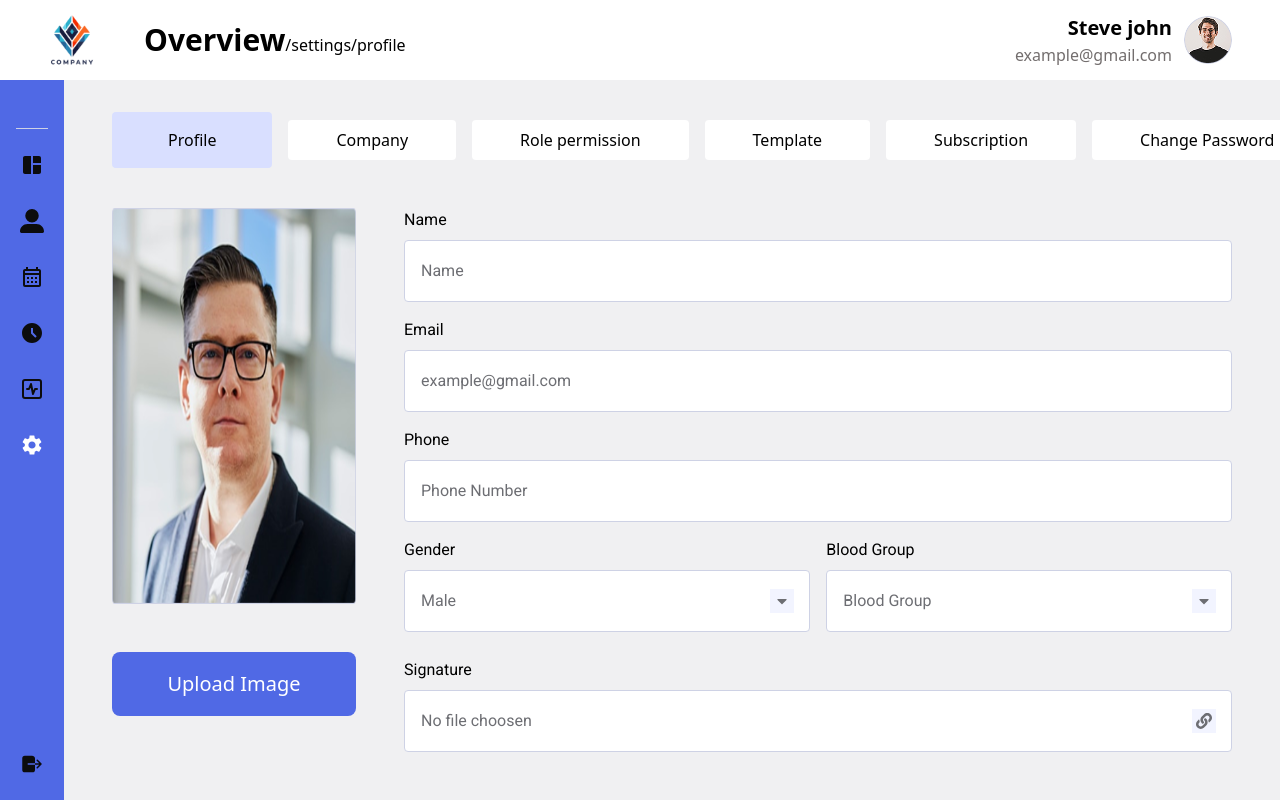
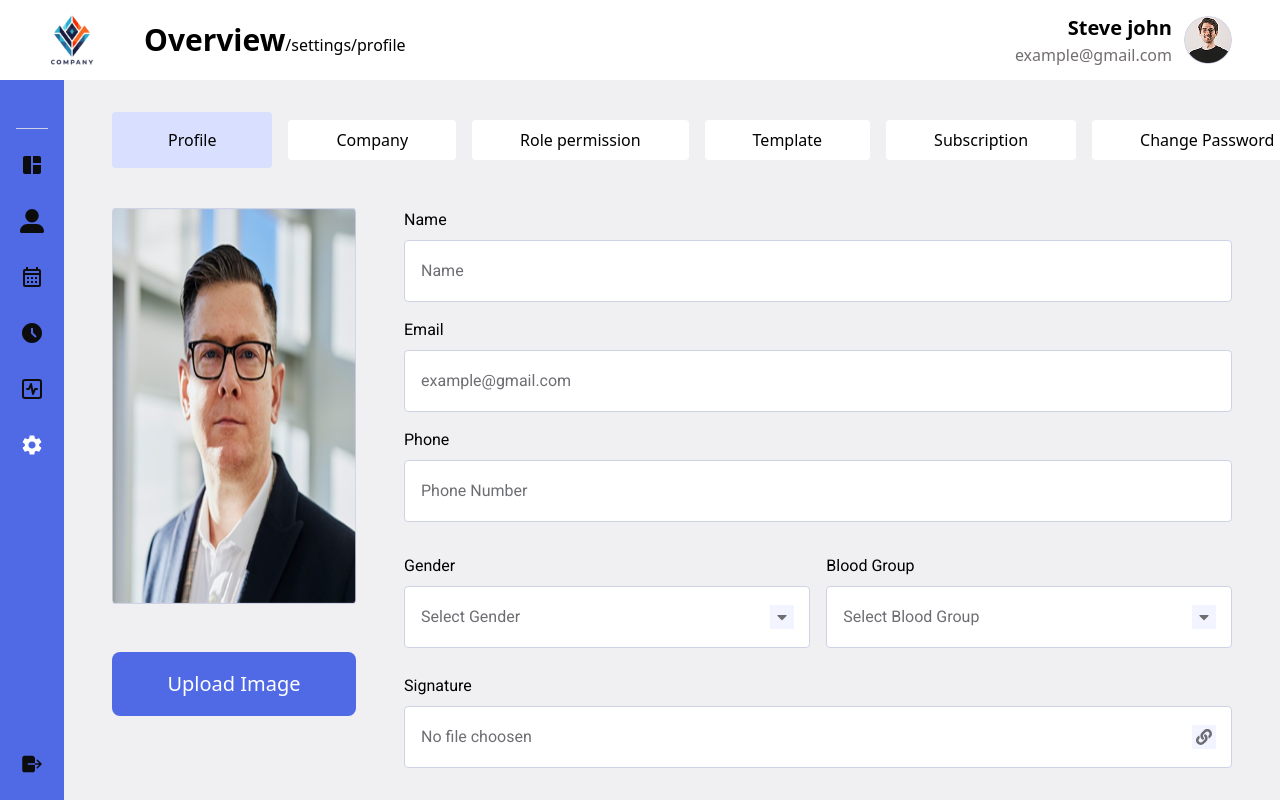
Before and after one commit to newajfireAI/TimeSheetManagament, a Next.js app: page /settings/profile in a window 1280 px wide. Built offline with nearby package versions, Linux system fonts and the light colour scheme.

Commit message:
dropdown updated

```diff
--- a/src/app/settings/(slug)/profile/SettingProfile.jsx
+++ b/src/app/settings/(slug)/profile/SettingProfile.jsx
@@ -4,18 +4,15 @@ import SettingsLayout from "../../SettingsLayout";
 import Image from "next/image";
 
 import { FaCaretDown, FaCaretUp, FaLink } from "react-icons/fa";
+import Dropdown from "@/components/Dropdown";
 
 export default function SettingProfile() {
-  const [Gender, setGender] = useState("Male");
-  const [showGender, setShowGender] = useState(false);
-  const gender = ["Male", "Female", "Others"];
-
-  const [Blood, setBlood] = useState("Blood Group");
-  const [showBlood, setShowBlood] = useState(false);
-  const bloodGroups = ["A+", "A−", "B+", "B−", "AB+", "AB−", "O+", "O−"];
 
   const fileRef = useRef(null);
   const [fileName, setFileName] = useState("");
+  const handleOptionSelect = (option) => {
+    console.log("Selected:", option);
+  };
 
   return (
     <SettingsLayout>
@@ -67,83 +64,23 @@ export default function SettingProfile() {
           </div>
 
           <div className="flex justify-between gap-[2%] mt-4 ">
-            <div className="flex flex-col gap-2   w-full">
-              <label className="font-roboto text-[#000000] text-[16px]">
-                Gender
-              </label>
-              <div
-                className="relative"
-                onClick={() => setShowGender(!showGender)}
-              >
-                <input
-                  readOnly
-                  className="w-full bg-white outline-none py-[18px] px-4 text-[#6D6E73] font-roboto text-[16px] placeholder-[#6D6E73] border border-[#CED2E5] rounded "
-                  placeholder={Gender}
-                />
-                <div className="w-6 h-6 bg-[#F2F4FF] flex items-center justify-center absolute top-1/2 -translate-y-1/2 right-4 text-[#6D6E73]">
-                  {showGender ? <FaCaretUp /> : <FaCaretDown />}
-                </div>
-                <div
-                  className={`w-full text-center bg-white font-inter text-[14px] text-[#333333] z-30 absolute ${
-                    showGender
-                      ? "opacity-100 h-auto visible overflow-auto"
-                      : "opacity-0 h-0 invisible overflow-hidden"
-                  }`}
-                >
-                  {gender.map((item) => (
-                    <div
-                      key={item}
-                      onClick={() => {
-                        setGender(item);
-                        setShowGender(false);
-                      }}
-                      className="py-2 hover:bg-[#5069E5] hover:text-white cursor-pointer"
-                    >
-                      {item}
-                    </div>
-                  ))}
-                </div>
-              </div>
-            </div>
+            <Dropdown
+                  label="Gender"
+                  placeholder="Select Gender"
+                  options={["Male", "Female", "Others"]}
+                  onSelect={handleOptionSelect}
+                  className="mt-4"
+                  spanClass="hidden"
+                  />
 
-            <div className="flex flex-col gap-2   w-full">
-              <label className="font-roboto text-[#000000] text-[16px]">
-                Blood Group
-              </label>
-              <div
-                className="relative"
-                onClick={() => setShowBlood(!showBlood)}
-              >
-                <input
-                  readOnly
-                  className="w-full bg-white outline-none py-[18px] px-4 text-[#6D6E73] font-roboto text-[16px] placeholder-[#6D6E73] border border-[#CED2E5] rounded "
-                  placeholder={Blood}
-                />
-                <div className="w-6 h-6 bg-[#F2F4FF] flex items-center justify-center absolute top-1/2 -translate-y-1/2 right-4 text-[#6D6E73]">
-                  {showBlood ? <FaCaretUp /> : <FaCaretDown />}
-                </div>
-                <div
-                  className={`w-full text-center  overflow-y-scroll hide-scrollbar bg-white font-inter text-[14px] text-[#333333] z-30 absolute ${
-                    showBlood
-                      ? "opacity-100 h-[150px] visible overflow-auto"
-                      : "opacity-0 h-0 invisible overflow-hidden"
-                  }`}
-                >
-                  {bloodGroups.map((item) => (
-                    <div
-                      key={item}
-                      onClick={() => {
-                        setBlood(item);
-                        setShowBlood(false);
-                      }}
-                      className="py-2 hover:bg-[#5069E5] hover:text-white cursor-pointer"
-                    >
-                      {item}
-                    </div>
-                  ))}
-                </div>
-              </div>
-            </div>
+           <Dropdown
+                  label="Blood Group"
+                  placeholder="Select Blood Group"
+                  options={["A+", "A−", "B+", "B−", "AB+", "AB−", "O+", "O−"]}
+                  onSelect={handleOptionSelect}
+                  className="mt-4 "
+                  spanClass="hidden"
+                  />
           </div>
 
           <div className="flex flex-col gap-2 mt-[26px] w-full  ">
--- a/src/app/user/page.js
+++ b/src/app/user/page.js
@@ -11,14 +11,7 @@ import Dropdown from "@/components/Dropdown";
 
 const page = () => {
   const [showPass, setShowPass] = useState(false);
-  const [showNewPass, setShowNewPass] = useState(false);
-  const [Role, setRole] = useState("User");
-  const [showRole, setShowRole] = useState(false);
-  const [Gender, setGender] = useState("Male");
-  const [showGender, setShowGender] = useState(false);
 
-  const roles = ["User", "Vender", "Employee"];
-  const gender = ["Male", "Female", "Others"];
   const [open, setOpen] = useState(false);
 
   const handleOptionSelect = (option) => {
--- a/src/components/Dropdown.jsx
+++ b/src/components/Dropdown.jsx
@@ -9,6 +9,7 @@ const Dropdown = ({
   onSelect,
   className,
   inputClass,
+  spanClass,
 }) => {
   const [selected, setSelected] = useState("");
   const [show, setShow] = useState(false);
@@ -20,7 +21,6 @@ const Dropdown = ({
     if (onSelect) onSelect(value);
   };
 
-  // 👉 Outside click handler
   useEffect(() => {
     const handleClickOutside = (event) => {
       if (dropdownRef.current && !dropdownRef.current.contains(event.target)) {
@@ -33,11 +33,14 @@ const Dropdown = ({
   }, []);
 
   return (
-    <div ref={dropdownRef} className={`flex flex-col gap-2 w-full relative ${className}`}>
+    <div
+      ref={dropdownRef}
+      className={`flex flex-col gap-2 w-full relative ${className}`}
+    >
       {/* Label */}
       <label className="font-roboto text-[#000000] text-[16px]">
         {label}
-        <span className="text-[#F46B6A]">*</span>
+        <span className={`text-[#F46B6A] ${spanClass}`}>*</span>
       </label>
 
       {/* Input Box */}
@@ -58,7 +61,7 @@ const Dropdown = ({
 
         {/* Dropdown Menu */}
         <div
-          className={`absolute left-0 top-[105%] w-full bg-white border border-[#CED2E5] rounded-md shadow-md font-roboto text-[14px] text-[#333333] z-30 transition-all duration-300 text-center ${
+          className={`absolute left-0 top-[105%] w-full bg-white border border-[#CED2E5] rounded-md shadow-md font-roboto text-[14px] text-[#333333] z-30 transition-all duration-300 text-center overflow-y-scroll hide-scrollbar ${
             show
               ? "opacity-100 visible max-h-60 overflow-auto"
               : "opacity-0 invisible max-h-0 overflow-hidden"
```
